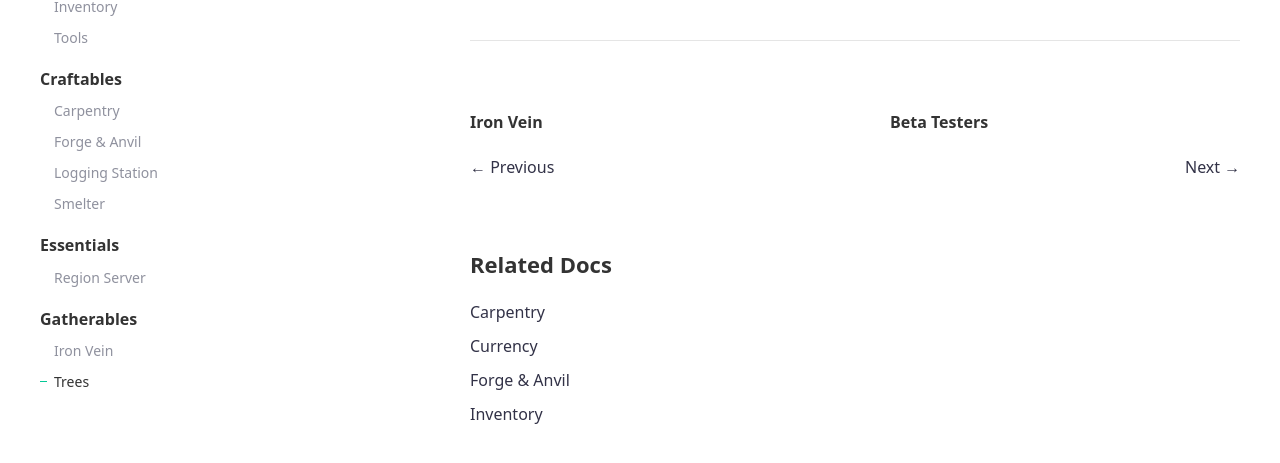
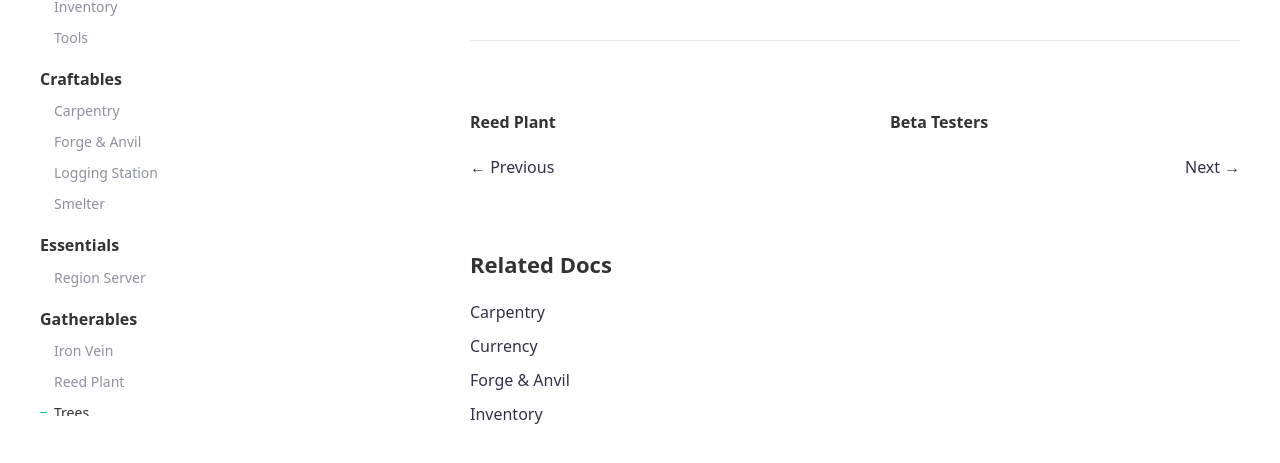
Before and after one commit to SLColonies/Public, a Jekyll site: the page built from _docs/tree.md, in a window 1280 px wide and 900 px high, scrolled down 661 px. Shown: the part 414-877 px from the top of the window. Built offline with Jekyll 4.4.1, drawn with Linux system fonts in a browser that asks for light colours.

Commit message:
Add files via upload

```diff
--- a/_data/navigation_docs.yml
+++ b/_data/navigation_docs.yml
@@ -22,6 +22,7 @@
 - title: Gatherables
   docs:
   - ironvein
+  - reed
   - tree
 - title: Other
   docs:
```
